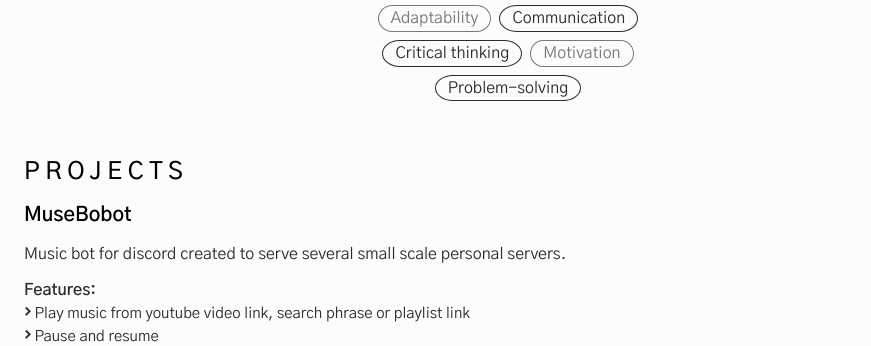
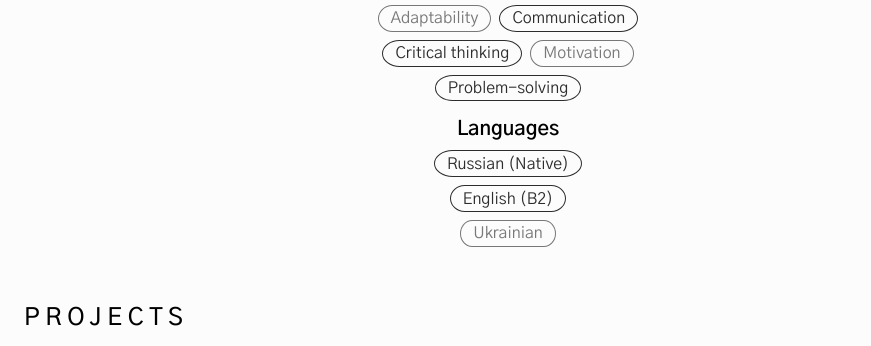
Before and after one commit to YegorZh/personal-cv, a website: page public/index.html in a window 1280 px wide. Shown: the part 1068-1414 px from the top of the page, without its empty margins (0-871 px from the left). Drawn offline with nearby package versions, Linux system fonts and the light colour scheme.

Commit message:
Added languages to skills

```diff
--- a/public/index.html
+++ b/public/index.html
@@ -57,7 +57,7 @@
             </div>
         </nav>
     </header>
-
+    <!-- Home -->
     <main class="l-main bd-container">
         <div class="resume">
             <div class="resume__left">
@@ -117,7 +117,7 @@
                     </div>
                 </section>
             </div>
-
+            <!-- Skills -->
             <div class="resume__right">
                 <section class="skills section" id="skills">
                     <h2 class="section-title">Skills</h2>
@@ -157,12 +157,27 @@
                         </div>
 
                         <div class="skills__data">
-                            <span class="skills__item skills__item--accent skills__item--last">Problem-solving</span>
+                            <span class="skills__item skills__item--accent">Problem-solving</span>
+                        </div>
+                    </div>
+
+                    <div class="skills__info">
+                        <h3 class="skills__title">Languages</h3>
+                        <div class="skills__data">
+                            <span class="skills__item skills__item--accent">Russian (Native)</span>
+                        </div>
+
+                        <div class="skills__data">
+                            <span class="skills__item skills__item--accent">English (B2)</span>
+                        </div>
+
+                        <div class="skills__data">
+                            <span class="skills__item skills__item--last">Ukrainian</span>
                         </div>
                     </div>
             </div>
             </section>
-
+            <!-- Projects -->
             <section class="projects section" id="projects">
                 <h2 class="section-title">Projects</h2>
                 <div class="projects__container bd-grid">
@@ -230,7 +245,7 @@
                         </div>
                     </div>
             </section>
-
+            <!-- Interests -->
             <section class="interests section" id="interests">
                 <h2 class="section-title">Interests</h2>
                 <div class="interests__container bd-grid">
```
